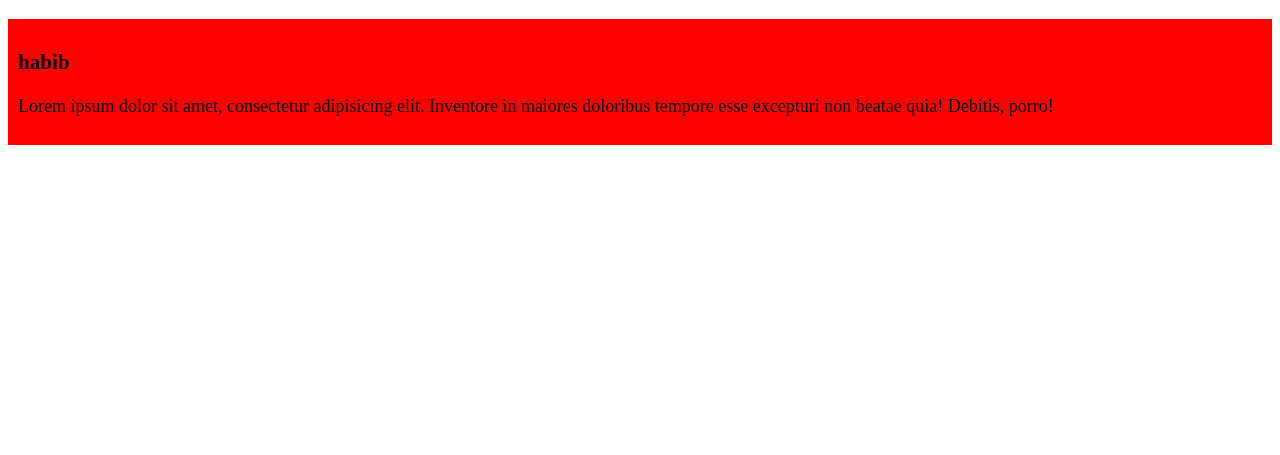
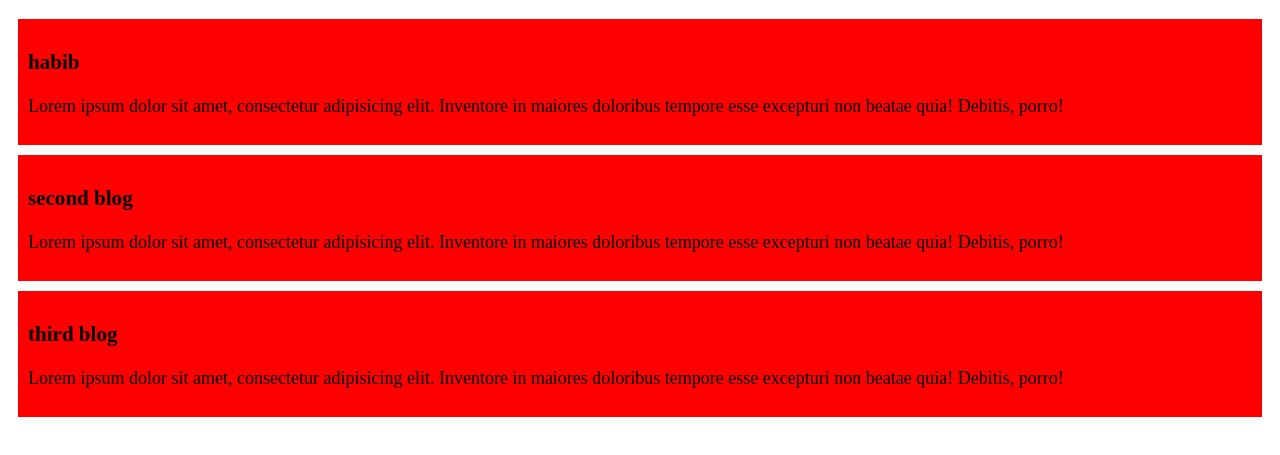
Before and after one commit to mdzobayealhabib/bangladesh, a plain HTML site: page index.html in a window 1280 px wide. Shown: the part 61-516 px from the top of the page. Drawn offline with Linux system fonts and the light colour scheme.

Commit message:
added second and third blog

```diff
--- a/index.html
+++ b/index.html
@@ -12,5 +12,13 @@
         <h3>habib</h3>
         <p>Lorem ipsum dolor sit amet, consectetur adipisicing elit. Inventore in maiores doloribus tempore esse excepturi non beatae quia! Debitis, porro!</p>
     </div>
+    <div>
+        <h3>second blog</h3>
+        <p>Lorem ipsum dolor sit amet, consectetur adipisicing elit. Inventore in maiores doloribus tempore esse excepturi non beatae quia! Debitis, porro!</p>
+    </div>
+    <div>
+        <h3>third blog</h3>
+        <p>Lorem ipsum dolor sit amet, consectetur adipisicing elit. Inventore in maiores doloribus tempore esse excepturi non beatae quia! Debitis, porro!</p>
+    </div>
 </body>
 </html>
--- a/styles/blog.css
+++ b/styles/blog.css
@@ -2,4 +2,5 @@ div{
     background-color: red;
     padding: 10px;
     font-size: large;
+    margin: 10px;
 }
```
